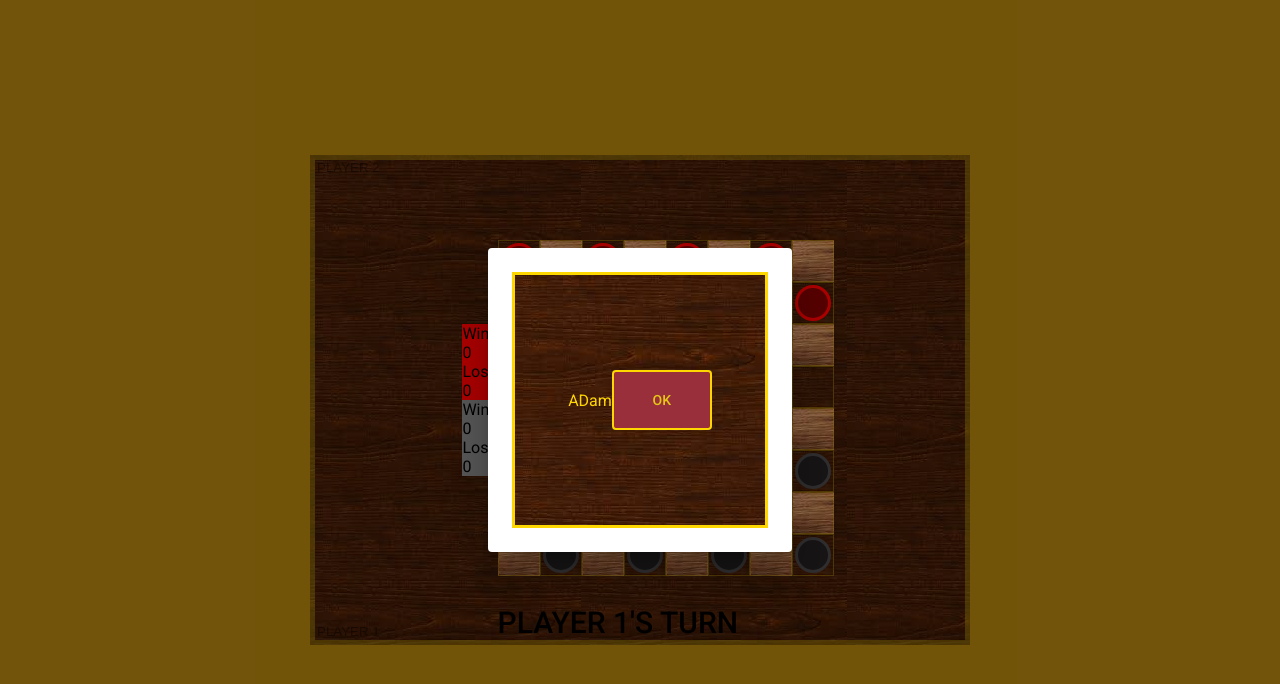
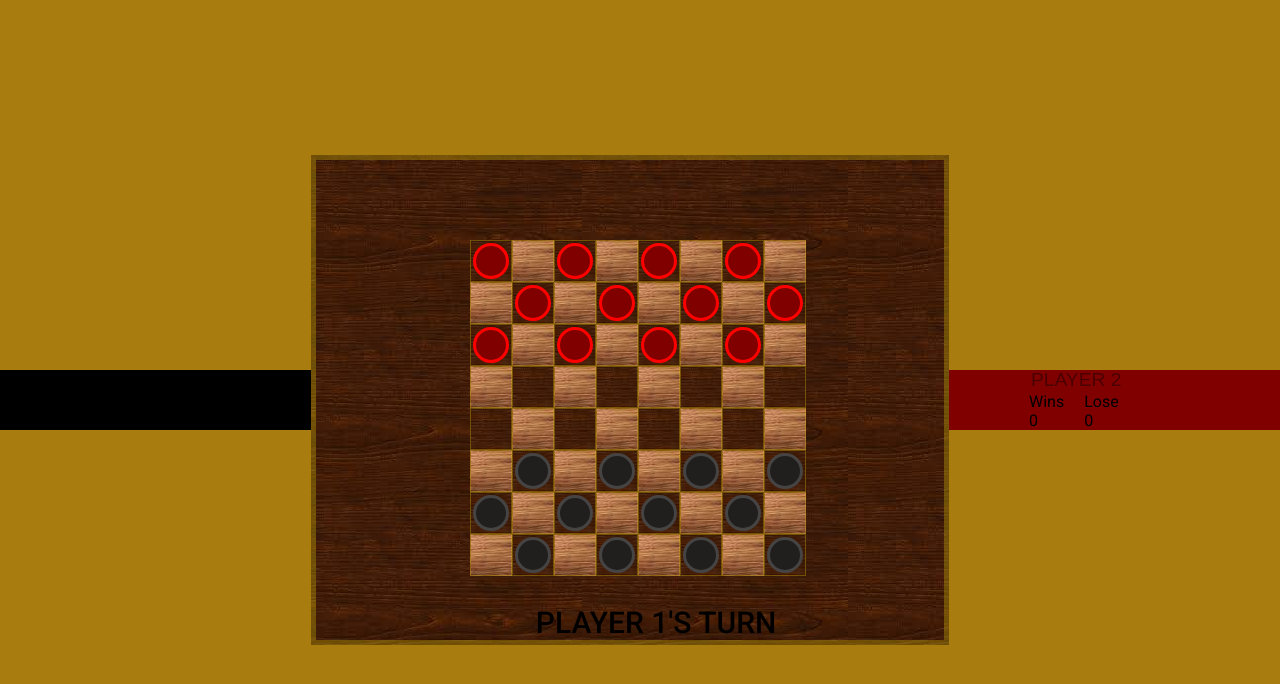
Before and after one commit to IKARProjects/ikarCheckers, an Angular app: page / in a window 1280 px wide. Shown: the top 684 px of the page. Built offline with nearby package versions, Linux system fonts and the light colour scheme.

Commit message:
css scoreboard

```diff
--- a/src/app/component/checker-board/checker-board.component.html
+++ b/src/app/component/checker-board/checker-board.component.html
@@ -1,5 +1,5 @@
 <body>
-  <div id="gameContainer">
+  <div class="player1ScoreBoard">
     <input
       style="text-transform: uppercase"
       type="text"
@@ -8,22 +8,18 @@
       id="player1Name"
       placeholder="PLAYER 1"
     />
-
-    <div>
-        <div id="player2Score">
-        <label for="player2Wins">Wins</label>
-        <div class="player2Wins">{{player2Wins}}</div>
-        <label for="player2Lose">Lose</label>
-        <div class="player2Lose">{{player2Losses}}</div>
+    <div id="player1Score">
+      <div class="playerWins">
+        <label for="player1Wins">Wins</label>
+        <div >{{ player1Wins }}</div>
       </div>
-       <div id="player1Score">
-      <label for="player1Wins">Wins</label>
-      <div class="player1Wins">{{player1Wins}}</div>
+      <div class="playerLose">
         <label for="player1Lose">Lose</label>
-      <div class="player1Lose">{{player1Losses}}</div>
+        <div >{{ player1Losses }}</div>
       </div>
-
     </div>
+  </div>
+  <div id="gameContainer">
     <div>
       <div
         id="player1"
@@ -47,9 +43,12 @@
             *ngIf="!space.occupyingPiece"
             (click)="moveSelectedPiece(space.occupyingPiece, space.id)"
             [ngClass]="
-            (availableSpace1?.id === space.id && availableSpace1?.isPlayable) ||
-            (availableSpace2?.id === space.id && availableSpace2?.isPlayable) ||
-            (availableSpace3?.id === space.id && availableSpace3?.isPlayable) ||
+              (availableSpace1?.id === space.id &&
+                availableSpace1?.isPlayable) ||
+              (availableSpace2?.id === space.id &&
+                availableSpace2?.isPlayable) ||
+              (availableSpace3?.id === space.id &&
+                availableSpace3?.isPlayable) ||
               (availableSpace4?.id === space.id && availableSpace4?.isPlayable)
                 ? 'availableSpace'
                 : ''
@@ -87,15 +86,6 @@
             {{ space.occupyingPiece?.isKing ? "K" : "" }}
           </div>
         </div>
-      <input
-        style="text-transform: uppercase"
-        type="text"
-        matInput
-        [(ngModel)]="player2Name"
-        id="player2Name"
-        placeholder="PLAYER 2"
-      />
-
 
         <div
           style="text-transform: uppercase"
@@ -111,4 +101,24 @@
       </div>
     </div>
   </div>
+  <div class="player2ScoreBoard">
+    <input
+      style="text-transform: uppercase"
+      type="text"
+      matInput
+      [(ngModel)]="player2Name"
+      id="player2Name"
+      placeholder="PLAYER 2"
+    />
+    <div id="player2Score">
+      <div class="playerWins">
+        <label for="player2Wins">Wins</label>
+        <div>{{ player2Wins }}</div>
+      </div>
+      <div class="player2Lose">
+        <label for="playerLose">Lose</label>
+        <div >{{ player2Losses }}</div>
+      </div>
+    </div>
+  </div>
 </body>
--- a/src/app/component/checker-board/checker-board.component.scss
+++ b/src/app/component/checker-board/checker-board.component.scss
@@ -7,23 +7,38 @@ body {
   justify-content: center;
 }
 
+#player1 {
+  color: black;
+  font-size: 30px;
+  font-weight: 500;
+  position: absolute;
+  bottom: 0%;
+  left: 35%;
+}
+
+.player1ScoreBoard{
+background-color: black;
+}
 #player1Name {
-  position: absolute;
+  font-size: larger;
+  margin-left: 60px;
   border: none;
   background-color: goldenrod;
   color: gold;
   background-color: transparent;
+}
+
+#player1Score {
+  display: flex;
+  margin-left: 60px;
+  background-color: transparent;
   bottom: 0%;
-  left: 0%;
 }
-#player2Name {
-  position: absolute;
-  border: none;
-  color: gold;
-  background-color: transparent;
-  top: 0%;
-  left: 0%;
+
+.playerWins {
+  margin-right: 20px;
 }
+
 #player2 {
   color: maroon;
   font-size: 30px;
@@ -31,24 +46,22 @@ body {
   font-weight: 500;
   top: 0%;
 }
-#player2Score{
-  background-color: red;
-  top:0%;
-
+.player2ScoreBoard{
+  background-color: maroon;
+  }
+#player2Name {
+  font-size: larger;
+  margin-left: 80px;
+  border: none;
+  color: gold;
+  background-color: transparent;
 }
 
-#player1 {
-  color: black;
-  font-size: 30px;
-  font-weight: 500;
-  position: absolute;
-  bottom: 0%;
-}
-
-
-#player1Score{
-  background-color: gray;
-  bottom: 0%;
+#player2Score {
+  display: flex;
+  margin-left: 80px;
+  background-color: transparent;
+  top: 0%;
 }
 #gameContainer {
   position: relative;
@@ -127,10 +140,9 @@ body {
   width: 30px;
   border-radius: 50%;
   box-shadow: 0px 0px 7px 7px yellow;
-
 }
 .redKingPiece {
-  font-size:small;
+  font-size: small;
   display: flex;
   align-items: center;
   justify-content: center;
@@ -141,7 +153,6 @@ body {
   width: 30px;
   border-radius: 50%;
   box-shadow: 0px 0px 7px 7px yellow;
-
 }
 
 .blackPiece.selected {
--- a/src/app/component/checker-board/checker-board.component.ts
+++ b/src/app/component/checker-board/checker-board.component.ts
@@ -34,15 +34,9 @@ export class CheckerBoardComponent implements OnInit {
   availableSpace3: Space | undefined;
   availableSpace4: Space | undefined;
   currentPlayerIdTurn: number = 1;
-  constructor(private dialog:MatDialog
-    ) {}
+  constructor(private dialog: MatDialog) {}
 
   ngOnInit(): void {
-
-    this.dialog.open(WinnerDialogComponent,{
-      data:'ADam'
-    })
-
     this.addRowPairs(0);
     this.addRowPairs(16);
     this.addRowPairs(32);
@@ -299,22 +293,24 @@ export class CheckerBoardComponent implements OnInit {
         }
       }
       this.winnerId = this.checkForWinner();
-      if(this.winnerId===1){
-
+      if (this.winnerId === 1) {
         this.player1Wins++;
         this.player2Losses++;
-        this.dialog.open(WinnerDialogComponent,{
-          data:this.player1Name
-        })
+        this.dialog.open(WinnerDialogComponent, {
+          data: this.player1Name,
+        });
       }
-      if(this.winnerId===2){
+      if (this.winnerId === 2) {
         this.player2Wins++;
         this.player1Losses++;
-        this.dialog.open(WinnerDialogComponent,{
-          data:this.player2Name
-        })      }
+        const dialogRef = this.dialog.open(WinnerDialogComponent, {
+          data: this.player2Name,
+        });
+        dialogRef.afterClosed().subscribe((result) => {
+          console.log("closed");
+        });
+      }
     }
-
   }
 
   checkForWinner(): number | undefined {
@@ -333,7 +329,4 @@ export class CheckerBoardComponent implements OnInit {
 
     return undefined;
   }
-
-
-
 }
--- a/src/app/winner-dialog/winner-dialog.component.html
+++ b/src/app/winner-dialog/winner-dialog.component.html
@@ -1,6 +1,7 @@
-<div class="winnerBox">
-    {{playerName}}
+<div class="winnerBox" style="text-transform: uppercase">
+  <div class="winText">{{ playerName }} WINS!!</div>
   <button class="button" mat-button color="primary" (click)="close()">
     OK
   </button>
+  <div></div>
 </div>
--- a/src/app/winner-dialog/winner-dialog.component.scss
+++ b/src/app/winner-dialog/winner-dialog.component.scss
@@ -2,19 +2,24 @@
   display: flex;
   align-items: center;
   justify-content: center;
-  height: 250px;
-  width: 250px;
+  height: 150px;
+  width: 270px;
   background-image: url(..//../assets/images/woodgrain5.jpg);
   color: gold;
   border: solid 3px gold;
 }
+.winText{
+position: relative;
+left: 20%;
+}
 
 .button {
-color: gold;
-height: 60px;
-width: 100px;
-background-color: brown;
-border: solid 2px gold;
-color: gold;
-
+  position: relative;
+  top: 30%;
+  right: 20%;
+  color: gold;
+  height: 40px;
+  width: 100px;
+  background-color: transparent;
+  color: gold;
 }
--- a/src/app/winner-dialog/winner-dialog.component.ts
+++ b/src/app/winner-dialog/winner-dialog.component.ts
@@ -17,5 +17,7 @@ export class WinnerDialogComponent implements OnInit {
 
   close() {
     this.dialogRef.close();
+
+
   }
 }
--- a/src/styles.scss
+++ b/src/styles.scss
@@ -6,3 +6,7 @@ body { margin: 0; font-family: Roboto, "Helvetica Neue", sans-serif; }
     background-color: aliceblue;
     color:black;
 }
+
+.mat-dialog-container {
+    padding: 0!important;
+}
```
Lines whose indentation alone changed are shown as unchanged.
